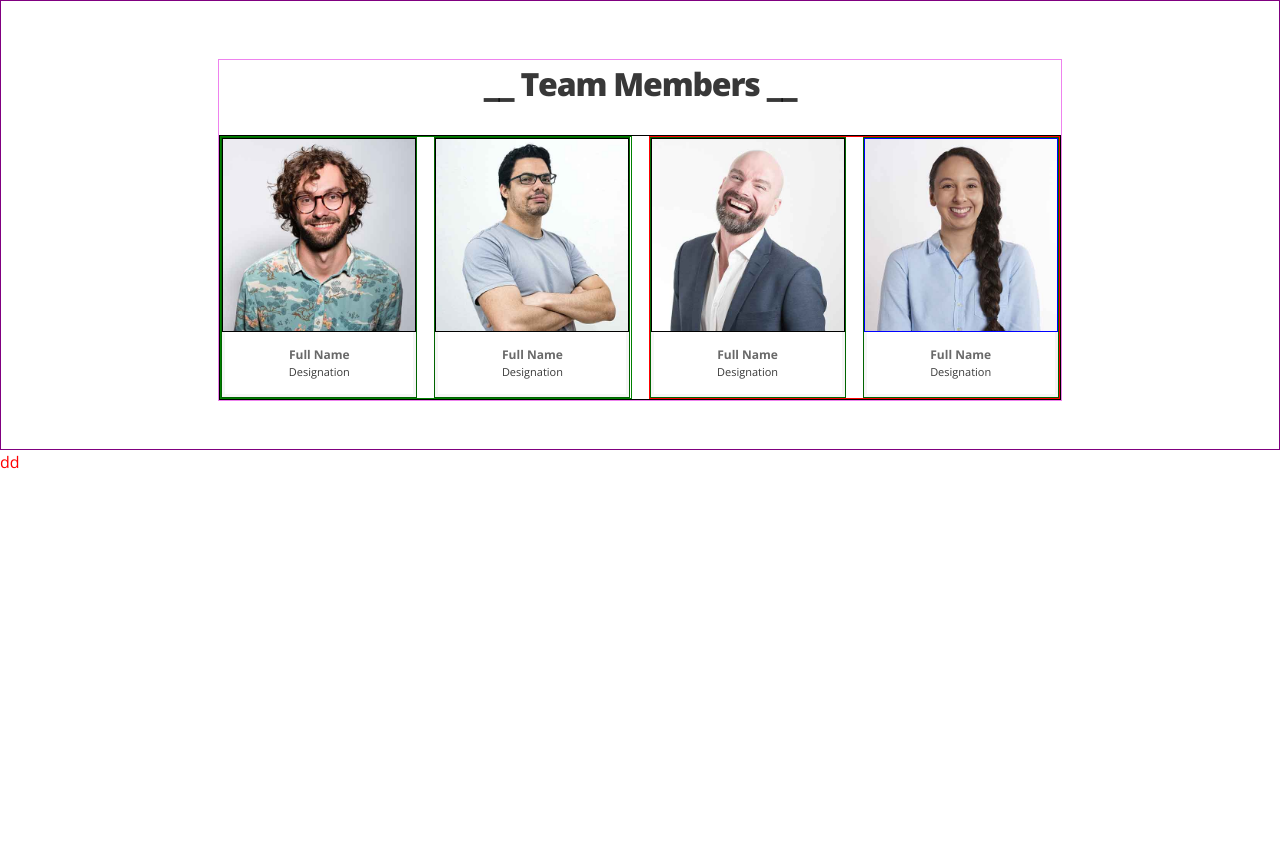
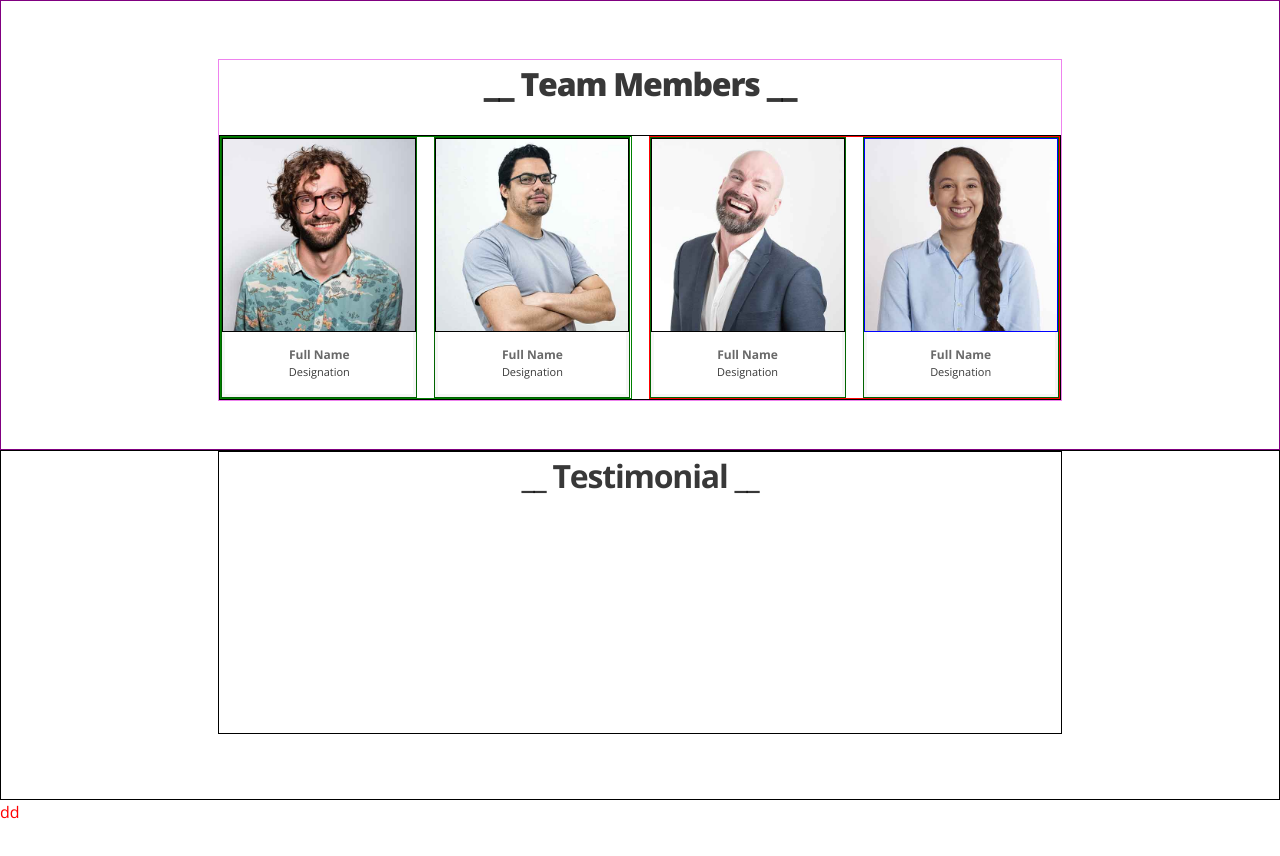
Before and after one commit to SiskaKizuato/projet_woody_VANDERSTRAETENkevin, a website: page index.html in a window 1280 px wide. Shown: the part 2671-3527 px from the top of the page. Before the commit the page ends 3421 px from the top, so only its background shows below. Drawn offline with nearby package versions, Linux system fonts and the light colour scheme.

Commit message:
creation section 8

```diff
--- a/index.html
+++ b/index.html
@@ -502,6 +502,17 @@
         </div>
     </section>
 
+    <section class="section8-testimonial">
+        <div class="container-s8">
+            <div>
+                <p class="txt-black fs-title">__ Testimonial __</p>
+            </div>
+            <div>
+
+            </div>
+        </div>
+    </section>
+
     <section class="espaceadelete">
         <p>dd</p>
     </section>
--- a/src/sass/modules/_s8Testimonial.scss
+++ b/src/sass/modules/_s8Testimonial.scss
@@ -0,0 +1,16 @@
+.section8-testimonial{
+    border: 1px solid black;
+    width: 100%;
+    height: 350px;
+    display: flex;
+    justify-content: center;
+    align-items: flex-start;
+    padding-bottom: 40px;
+}
+.container-s8{
+    width: 66%;
+    height: 92%;
+    border: 1px solid black;
+    display: flex;
+    justify-content: center;
+}
```
Also changed, not shown: public/css/app.css.
